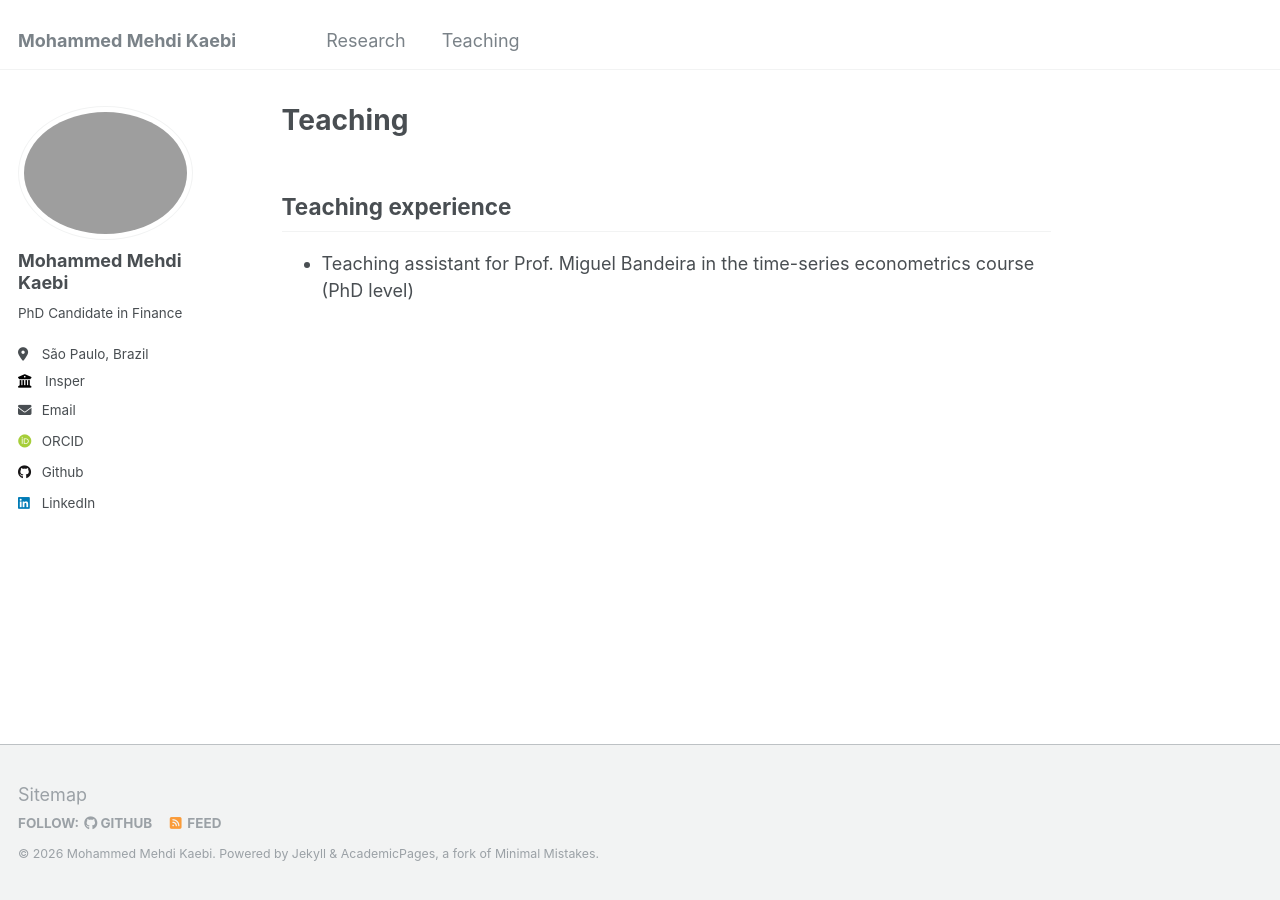
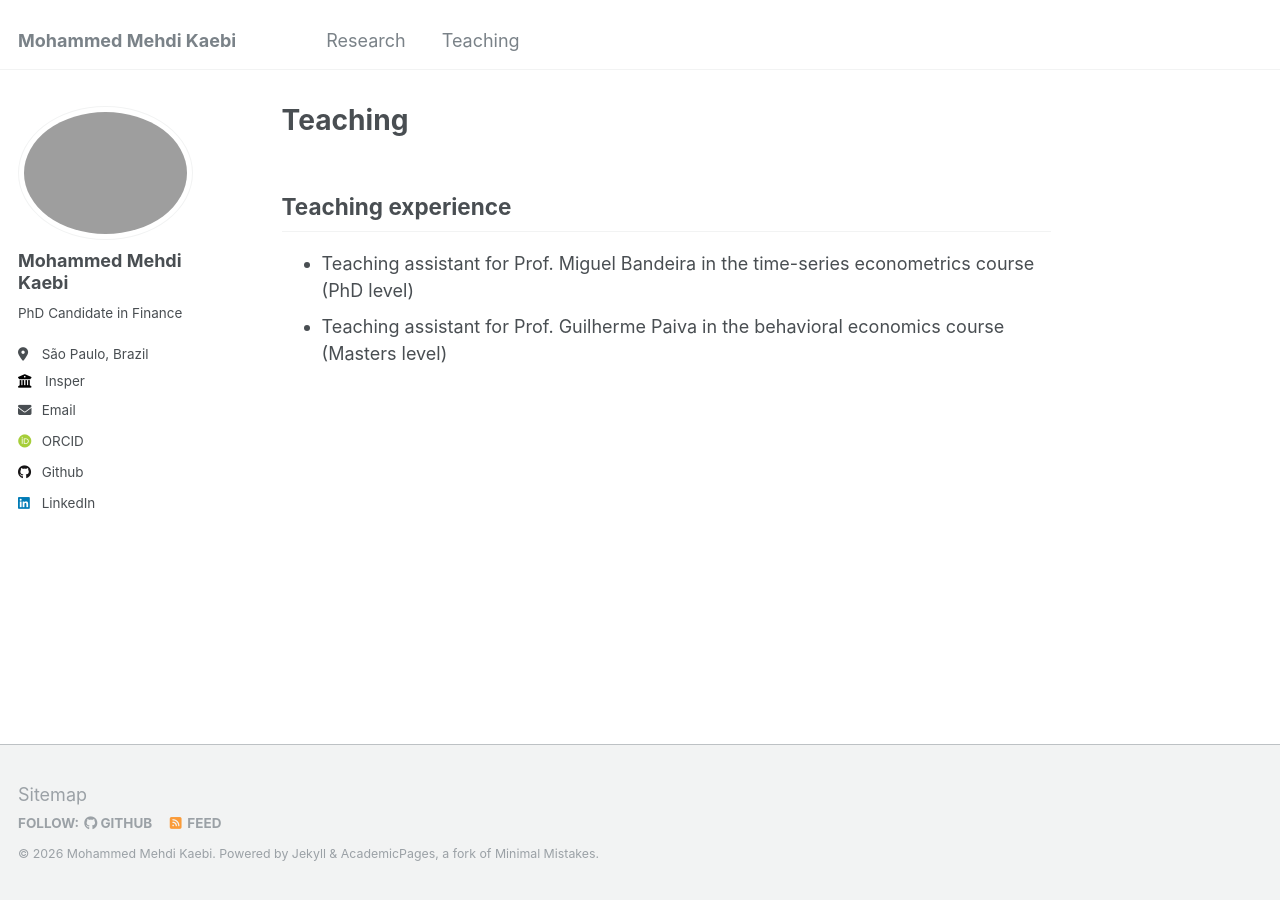
Before and after one commit to mkaebi/mkaebi.github.io, a Jekyll site: the page built from _pages/teaching.md, in a window 1280 px wide. Built offline with Jekyll 4.4.1, drawn with Linux system fonts in a browser that asks for light colours; some web fonts are replaced.

Commit message:
Add teaching assistant role for behavioral economics course

```diff
--- a/_pages/teaching.md
+++ b/_pages/teaching.md
@@ -9,3 +9,4 @@ redirect_from:
 ## Teaching experience
 
 * Teaching assistant for Prof. Miguel Bandeira in the time-series econometrics course (PhD level)
+* Teaching assistant for Prof. Guilherme Paiva in the behavioral economics course (Masters level)
```
